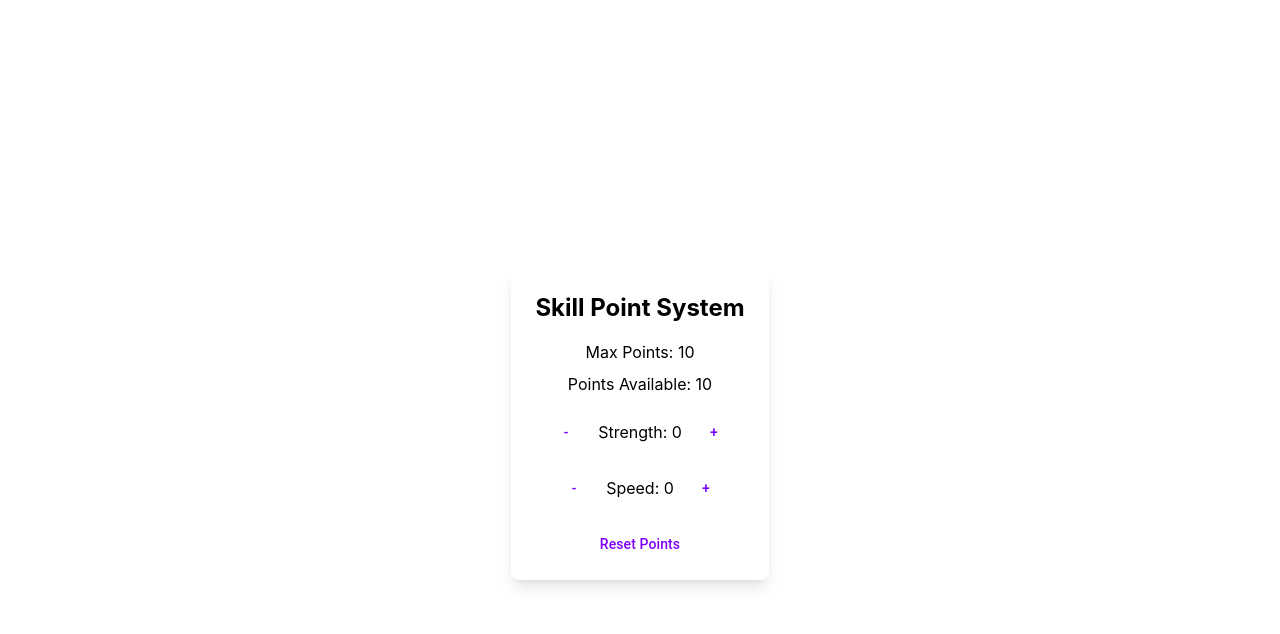
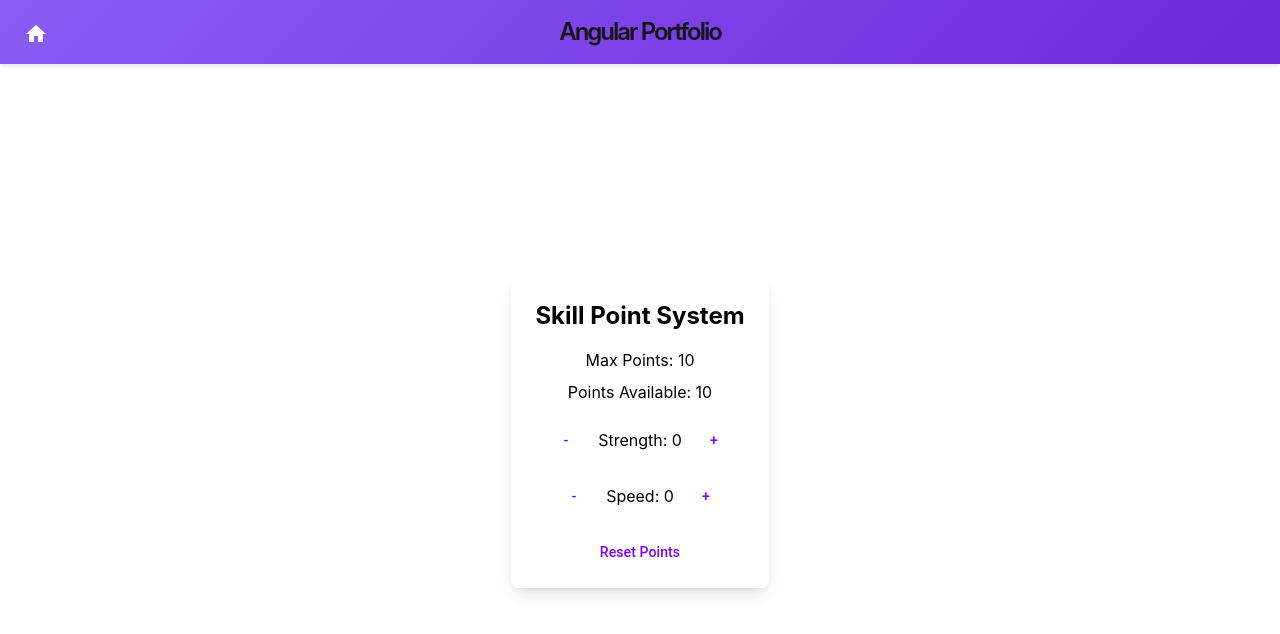
Before and after one commit to Jakobimatagi/angular-2026, an Angular app: page /skill-point-distributor in a window 1280 px wide. Shown: the top 634 px of the page. Built offline with nearby package versions, Linux system fonts and the light colour scheme.

Commit message:
nav bar added and cleanup css

```diff
--- a/src/app/app.html
+++ b/src/app/app.html
@@ -1,11 +1,10 @@
-<!-- * * * * * * * * * * * * * * * * * * * * * * * * * * * * * * * -->
-<!-- * * * * * * * * * * * The content below * * * * * * * * * * * -->
-<!-- * * * * * * * * * * is only a placeholder * * * * * * * * * * -->
-<!-- * * * * * * * * * * and can be replaced.  * * * * * * * * * * -->
-<!-- * * * * * * * * * * * * * * * * * * * * * * * * * * * * * * * -->
-<!-- * * * * * * * * * Delete the template below * * * * * * * * * -->
-<!-- * * * * * * * to get started with your project! * * * * * * * -->
-<!-- * * * * * * * * * * * * * * * * * * * * * * * * * * * * * * * -->
+<nav class="navbar">
+  <button mat-icon-button [routerLink]="['/']" class="home-btn">
+    <mat-icon>home</mat-icon>
+  </button>
+  <h1 class="navbar-title">Angular Portfolio</h1>
+  <div class="spacer"></div>
+</nav>
 
 <style>
   :host {
@@ -72,22 +71,6 @@
 
   .angular-logo {
     max-width: 9.2rem;
-  }
-
-  .content {
-    display: flex;
-    justify-content: space-around;
-    width: 100%;
-    max-width: 700px;
-    margin-bottom: 3rem;
-  }
-
-  .content h1 {
-    margin-top: 1.75rem;
-  }
-
-  .content p {
-    margin-top: 1.5rem;
   }
 
   .divider {
@@ -180,4 +163,6 @@
   }
 </style>
 
-<router-outlet></router-outlet>
+<div class="content">
+  <router-outlet></router-outlet>
+</div>
--- a/src/app/app.scss
+++ b/src/app/app.scss
@@ -1,6 +1,37 @@
 :host {
 	display: block;
-	padding: 1.5rem;
+}
+
+.navbar {
+	display: flex;
+	align-items: center;
+	background: linear-gradient(135deg, #8b5cf6 0%, #6d28d9 100%);
+	color: white;
+	padding: 0 1rem;
+	height: 64px;
+	box-shadow: 0 2px 4px rgba(0, 0, 0, 0.1);
+}
+
+.home-btn {
+	color: white !important;
+}
+
+.navbar-title {
+	margin: 0;
+	position: absolute;
+	left: 50%;
+	transform: translateX(-50%);
+	font-size: 1.5rem;
+	font-weight: 600;
+}
+
+.spacer {
+	flex: 1;
+}
+
+.content {
+	height: calc(100vh - 64px);
+	width: 100%;
 }
 
 .title {
--- a/src/app/app.ts
+++ b/src/app/app.ts
@@ -1,9 +1,11 @@
 import { Component, signal } from '@angular/core';
-import { RouterOutlet } from '@angular/router';
+import { RouterOutlet, RouterLink } from '@angular/router';
+import { MatIconModule } from '@angular/material/icon';
+import { MatButtonModule } from '@angular/material/button';
 
 @Component({
   selector: 'app-root',
-  imports: [RouterOutlet],
+  imports: [RouterOutlet, RouterLink, MatIconModule, MatButtonModule],
   templateUrl: './app.html',
   styleUrl: './app.scss'
 })
--- a/src/app/features/skillpoint/skillpoint.component.html
+++ b/src/app/features/skillpoint/skillpoint.component.html
@@ -1,6 +1,6 @@
-<div class="flex h-screen">
+<div class="flex justify-center items-center h-full w-full">
   <div
-    class="flex flex-col justify-center items-center gap-4 m-auto bg-whitesmoke-100 p-4 rounded-lg shadow-lg"
+    class="flex flex-col justify-center items-center gap-4 bg-whitesmoke-100 p-4 rounded-lg shadow-lg"
   >
     <div class="flex flex-col justify-center items-center gap-2">
       <h1 class="text-2xl font-bold m-2">Skill Point System</h1>
--- a/src/app/home/home.component.html
+++ b/src/app/home/home.component.html
@@ -1,10 +1,7 @@
 <section class="home">
-  <h1 class="title">My Angular Portfolio</h1>
-  <p class="subtitle">Explore features and demos</p>
-
   <div class="nav-grid">
     @for (btn of buttons(); track btn.path) {
-      <a class="nav-btn" [routerLink]="btn.path">{{ btn.label }}</a>
+    <a class="nav-btn" [routerLink]="btn.path">{{ btn.label }}</a>
     }
   </div>
 </section>
```
